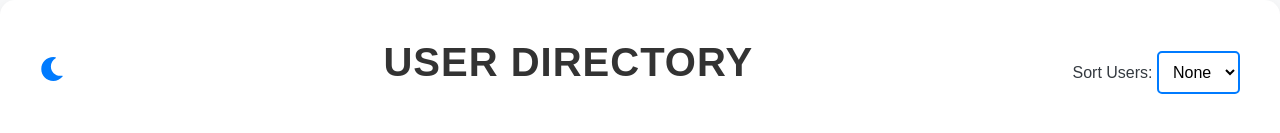
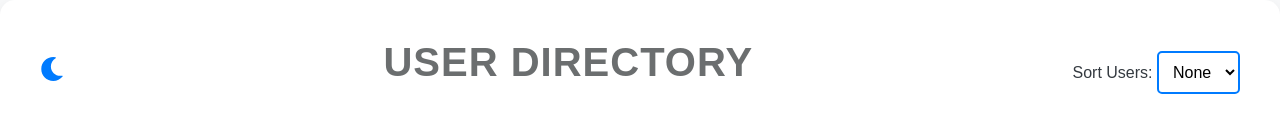
Before and after one commit to SaiPrakashvarma23/User-Directory-task, a React (Create React App) app: page / in a window 1280 px wide. Shown: the top 133 px of the page. Built offline with nearby package versions, Linux system fonts and the light colour scheme; no server answers.

Commit message:
ADD PRAKASH

```diff
--- a/src/pages/Home.css
+++ b/src/pages/Home.css
@@ -41,7 +41,7 @@ body {
 .header-text {
   font-size: 2.5rem;
   font-weight: 600;
-  color: var(--text-color, #333);
+  color: var(--text-color, #6B6E6F);
   text-transform: uppercase;
   letter-spacing: 1px;
   text-align: center;
```
